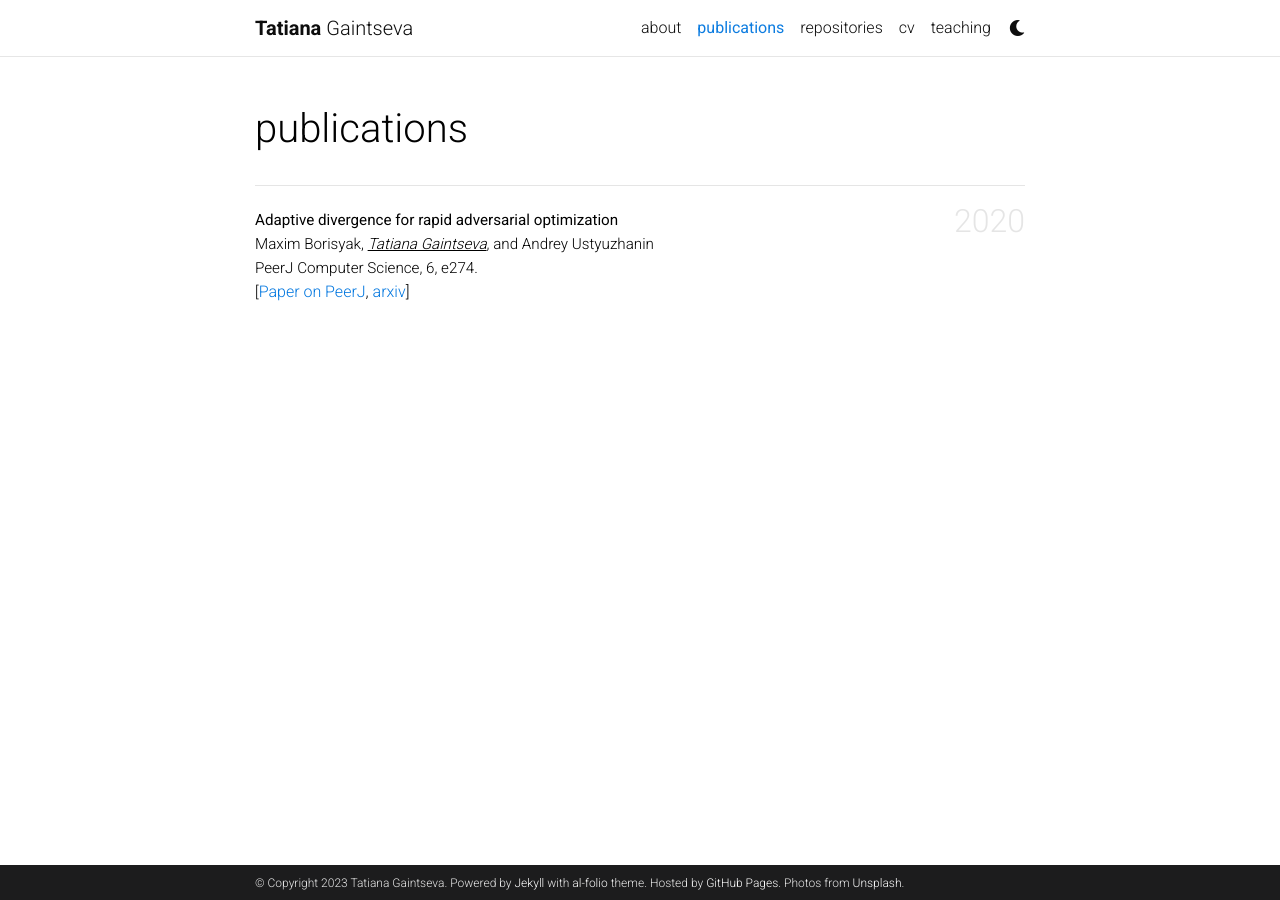
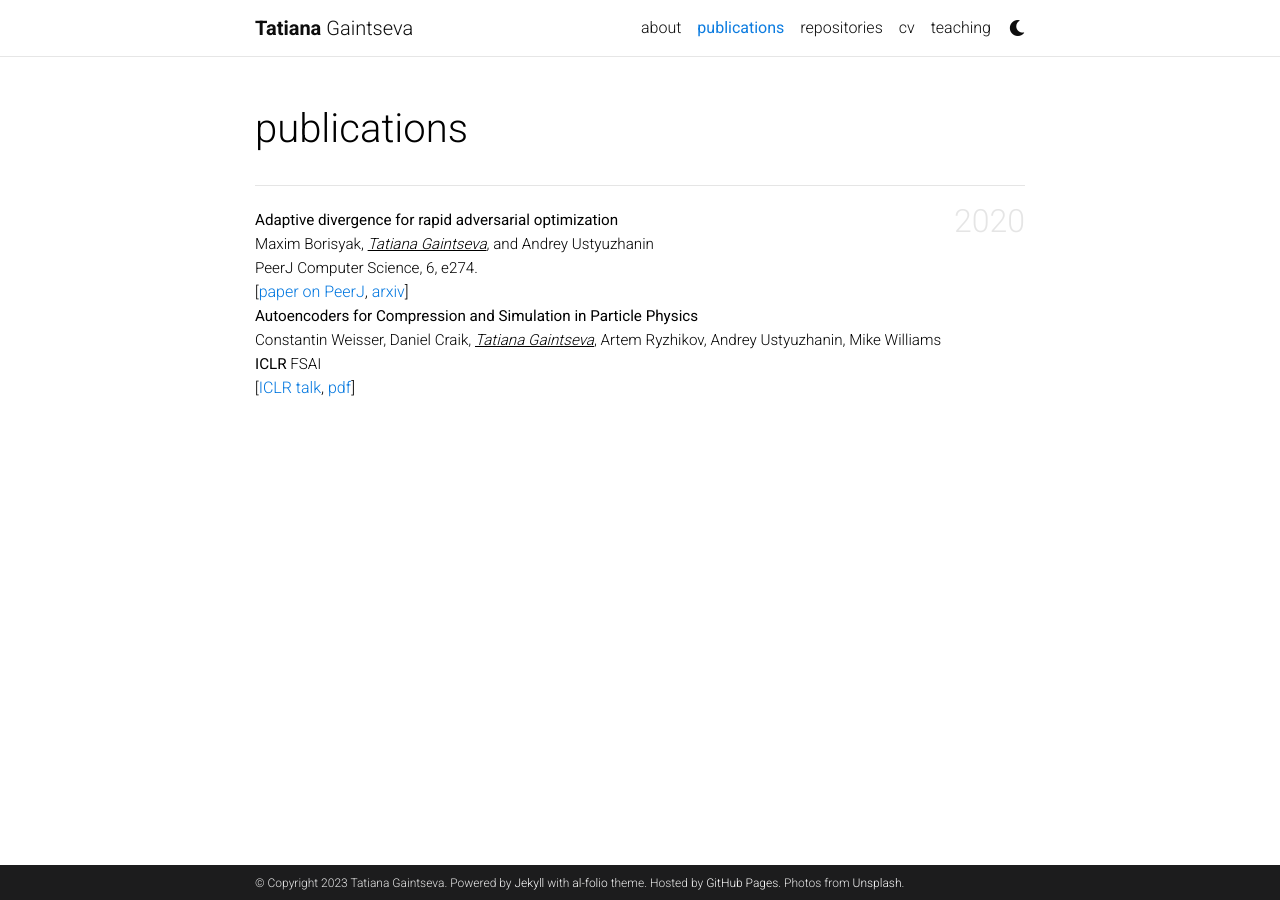
Before and after one commit to Atmyre/atmyre.github.io, a Jekyll site: the page built from _pages/publications.md, in a window 1280 px wide. Built offline with Jekyll 4.4.1, drawn with Linux system fonts in a browser that asks for light colours; comment, search, counter and statistics services are not loaded; a style sheet for code colours, icons or effects is not loaded.

Commit message:
Update selected_papers.html

```diff
--- a/_includes/selected_papers.html
+++ b/_includes/selected_papers.html
@@ -8,6 +8,16 @@
             <br>
             <a style="font-size: 0.95rem;">PeerJ Computer Science, 6, e274.</a>
             <br>
-            <a style="font-size: 0.95rem;">[<a href="https://peerj.com/articles/cs-274/">Paper on PeerJ</a>, <a href="https://arxiv.org/abs/1912.00520">arxiv</a>]</a>
+            <a style="font-size: 0.95rem;">[<a href="https://peerj.com/articles/cs-274/">paper on PeerJ</a>, <a href="https://arxiv.org/abs/1912.00520">arxiv</a>]</a>
+            </div>
+
+            <div>
+            <a style="font-size: 0.95rem;"><b>Autoencoders for Compression and Simulation in Particle Physics</b></a>
+            <br>
+            <a style="font-size: 0.95rem;">Constantin Weisser, Daniel Craik, <u><i>Tatiana Gaintseva</i></u>, Artem Ryzhikov, Andrey Ustyuzhanin, Mike Williams</a>
+            <br>
+            <a style="font-size: 0.95rem;"><b>ICLR</b> FSAI</a>
+            <br>
+            <a style="font-size: 0.95rem;">[<a href="https://slideslive.com/38926198/autoencoders-for-compression-and-simulation-in-particle-physics">ICLR talk</a>, <a href="https://drive.google.com/file/d/1r2nDhkQLCpk32thTj2u23bjaa07KH1-o/view">pdf</a>]</a>
             </div>
           </div>
```
